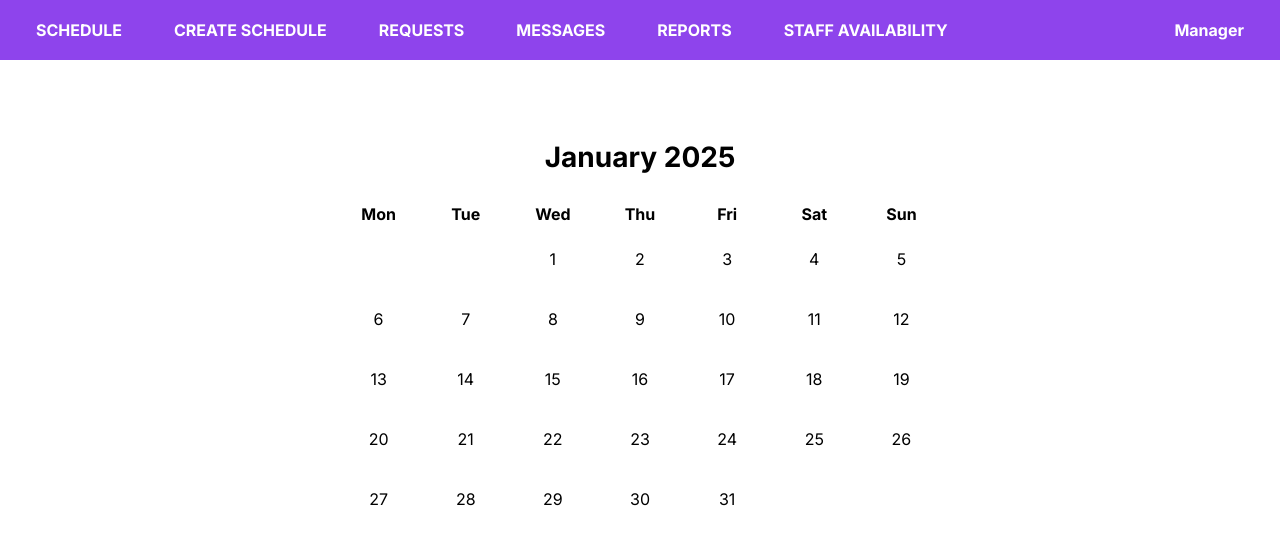
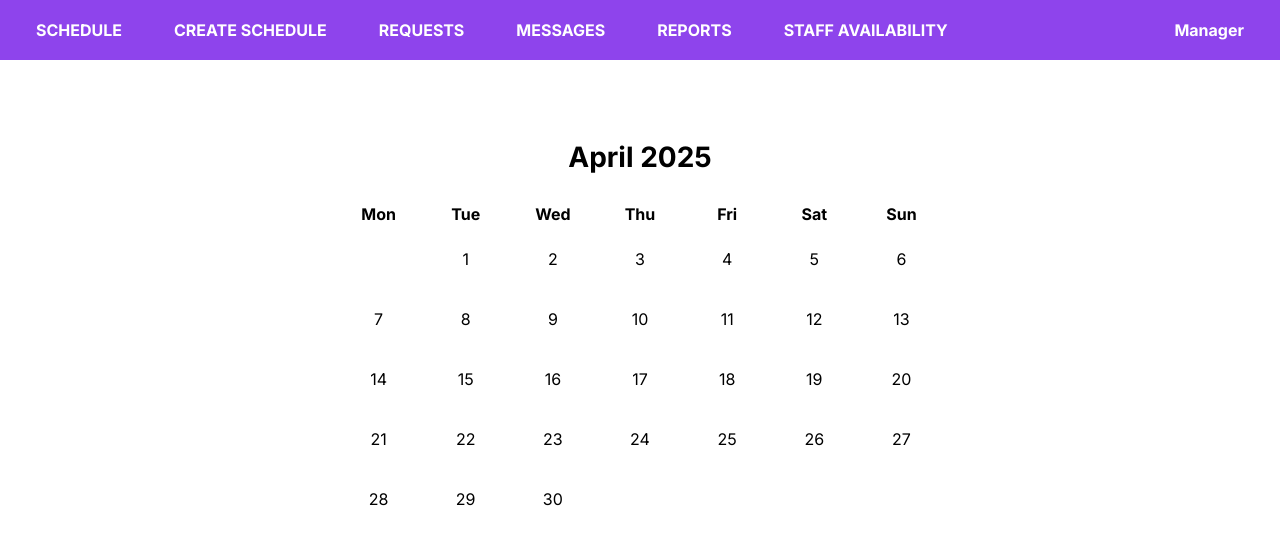
Before and after one commit to RicardoGarcia11/BTM495_SchedulingSystem, a Flask app: page /manager_dashboard in a window 1280 px wide. Shown: the top 545 px of the page. Run offline with Flask 3, Linux system fonts and the light colour scheme; the visitor is signed in with stand-in values (Sample User, id 1).

Commit message:
Manager - Fixed Calendar to Match Current Date

```diff
--- a/frontend/app.py
+++ b/frontend/app.py
@@ -192,7 +192,8 @@ def manager_login():
 @app.route("/manager_dashboard")
 def manager_dashboard():
     if 'logged_in' in session and session.get('user_type') == 'Manager':
-        return render_template("manager_dashboard.html")
+        now = datetime.today()
+        return render_template("manager_dashboard.html", now=now, timedelta=timedelta)
     else:
         return redirect(url_for("manager_dashboard", success="Schedule created successfully!"))
 
@@ -255,10 +256,6 @@ def manager_createschedule():
         return render_template("manager_createschedule.html", staff_list=staff_list)
 
     return redirect(url_for("manager_login"))
-
-
-
-
 
 @app.route("/manager_messages", methods=["GET"])
 def manager_messages():
--- a/frontend/templates/manager_dashboard.html
+++ b/frontend/templates/manager_dashboard.html
@@ -144,7 +144,7 @@
     </div>
   </nav>
   <div class="calendar-container">
-    <div class="calendar-title">January 2025</div>
+    <div class="calendar-title">{{ now.strftime('%B %Y') }}</div>
     <div class="calendar-days">
       <div>Mon</div>
       <div>Tue</div>
@@ -155,39 +155,19 @@
       <div>Sun</div>
     </div>
     <div class="calendar-dates">
-      <div class="calendar-cell"></div>
-      <div class="calendar-cell"></div>
-      <div class="calendar-cell">1</div>
-      <div class="calendar-cell">2</div>
-      <div class="calendar-cell">3</div>
-      <div class="calendar-cell">4</div>
-      <div class="calendar-cell">5</div>
-      <div class="calendar-cell">6</div>
-      <div class="calendar-cell">7</div>
-      <div class="calendar-cell">8</div>
-      <div class="calendar-cell">9</div>
-      <div class="calendar-cell">10</div>
-      <div class="calendar-cell">11</div>
-      <div class="calendar-cell">12</div>
-      <div class="calendar-cell">13</div>
-      <div class="calendar-cell">14</div>
-      <div class="calendar-cell">15</div>
-      <div class="calendar-cell">16</div>
-      <div class="calendar-cell">17</div>
-      <div class="calendar-cell">18</div>
-      <div class="calendar-cell">19</div>
-      <div class="calendar-cell">20</div>
-      <div class="calendar-cell">21</div>
-      <div class="calendar-cell">22</div>
-      <div class="calendar-cell">23</div>
-      <div class="calendar-cell">24</div>
-      <div class="calendar-cell">25</div>
-      <div class="calendar-cell">26</div>
-      <div class="calendar-cell">27</div>
-      <div class="calendar-cell">28</div>
-      <div class="calendar-cell">29</div>
-      <div class="calendar-cell">30</div>
-      <div class="calendar-cell">31</div>
+      {% set first_day = now.replace(day=1).weekday() %}
+      {% set num_days = (now.replace(day=28) + timedelta(days=4)).replace(day=1) - now.replace(day=1) %}
+
+      {# Fill empty cells for alignment #}
+      {% for i in range(first_day) %}
+        <div class="calendar-cell empty"></div>
+      {% endfor %}
+
+      {# Render the actual days #}
+      {% for day in range(1, num_days.days + 1) %}
+        <div class="calendar-cell">{{ day }}</div>
+      {% endfor %}
+    </div>
     </div>
   </div>
 </body>
```
